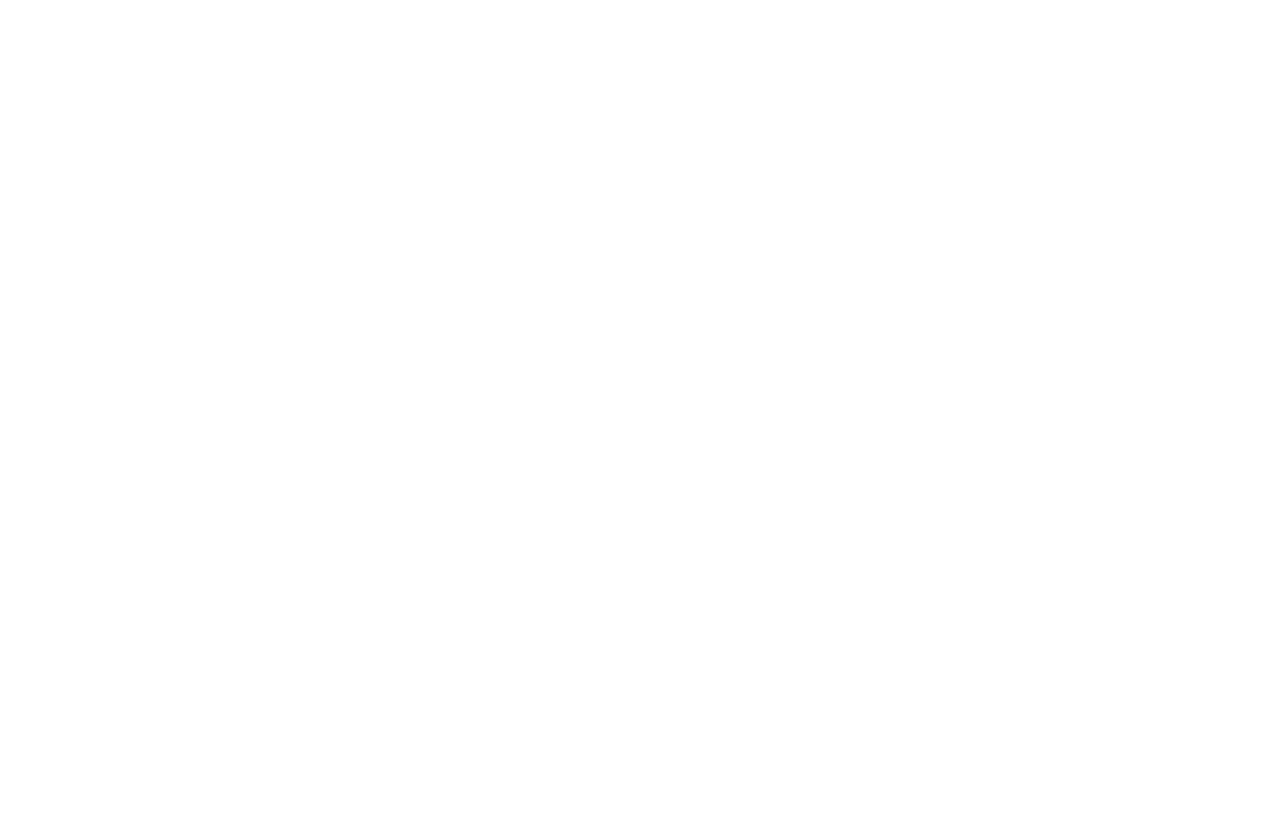
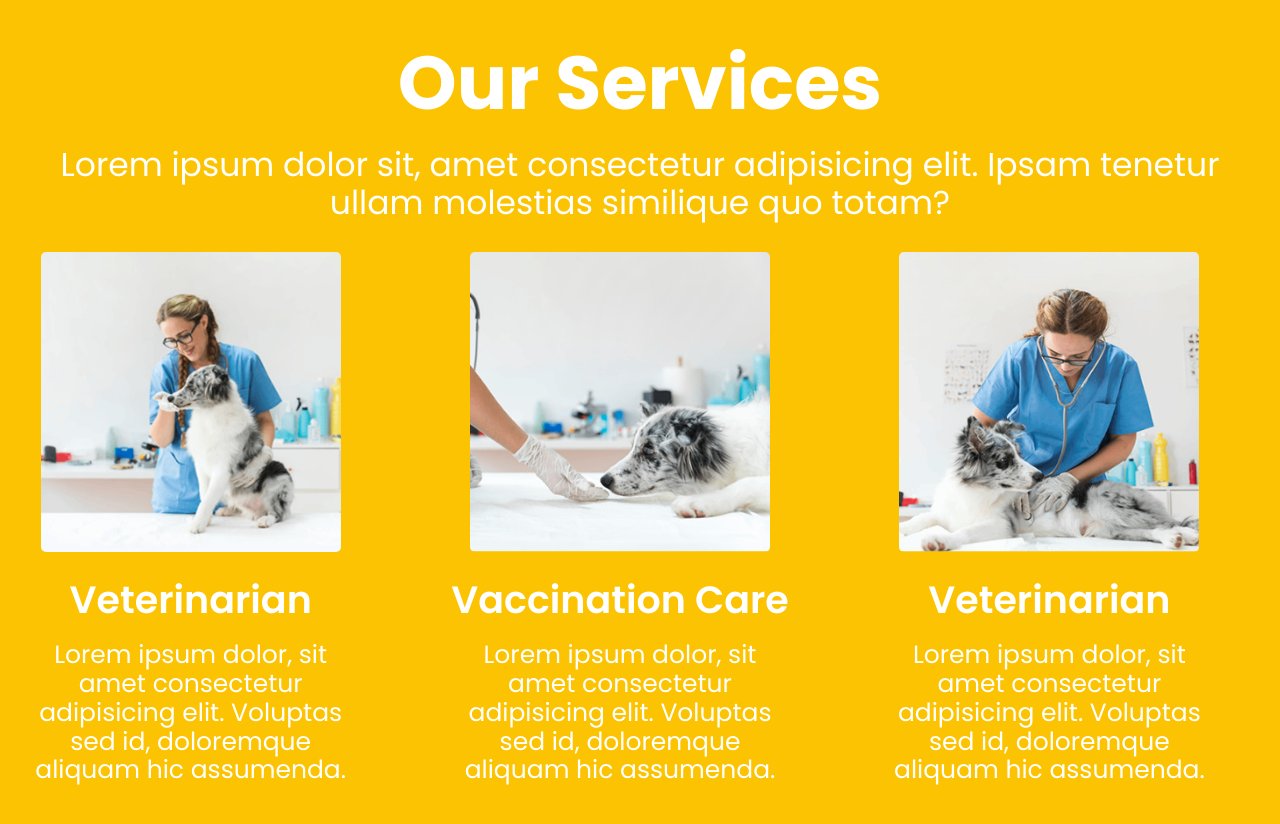
Before and after one commit to Ghani91/paw-Care, a plain HTML site: page index.html in a window 1280 px wide. Before the commit the page ends 800 px from the top, so only its background shows below. Drawn offline with Linux system fonts and the light colour scheme.

Commit message:
service section

```diff
--- a/css/styles.css
+++ b/css/styles.css
@@ -54,7 +54,7 @@ a {
 
 .grid {
   display: grid;
-  gap: 8rem 0rem;
+  gap: 4rem 0rem;
 }
 
 @media screen and (min-width: 768px) {
@@ -66,9 +66,16 @@ a {
     gap: 0 4rem;
   }
 }
-.grid--1x2 {
-  grid-template-columns: repeat(2 1fr);
+@media screen and (min-width: 768px) {
+  .grid--1x3 {
+    grid-template-columns: repeat(3, 1fr);
+    justify-content: center;
+    align-items: center;
+    justify-items: center;
+    gap: 0 4rem;
+  }
 }
+
 /* components section */
 
 /* button */
@@ -238,20 +245,21 @@ a {
 
 /* media card */
 .media-card {
+  align-items: center;
   color: #fff;
-  text-align: center;
-  background-color: var(--color-primary);
-  padding: 4rem;
+  justify-content: center;
   margin-right: 4rem;
   overflow: visible;
-  justify-content: center;
-  align-items: center;
   padding: 1rem 2rem;
+  padding: 1rem;
+  text-align: center;
+  /* max-width: 350px; */
 }
 .media-card__heading {
   font-size: 3.8rem;
   font-weight: 600;
   margin-bottom: 2rem;
+  white-space: nowrap;
 }
 .media-card__description {
   font-size: 25px;
@@ -262,7 +270,8 @@ a {
   border-radius: 5px;
   margin-bottom: 2rem;
   margin-top: 2rem;
-  width: 100%;
+  width: 300px;
+  height: 300px;
 }
 
 /* blogpost-card  */
@@ -356,3 +365,23 @@ a {
     height: 100vh;
   }
 }
+
+/* services section */
+.block-services {
+  background-color: var(--color-primary);
+  height: 100%;
+  align-content: center;
+  text-align: center;
+  color: #fff;
+  padding: 4rem 2rem;
+}
+
+.block-services__heading {
+  font-size: 7.5rem;
+  font-weight: 700;
+  margin-bottom: 2rem;
+}
+.block-services__description {
+  font-size: 3.3rem;
+  font-weight: 400;
+}
--- a/index.html
+++ b/index.html
@@ -13,5 +13,55 @@
     <link rel="stylesheet" href="css/styles.css" />
     <title>Paw-Care</title>
   </head>
-  <body></body>
+  <body>
+    <section class="block-services">
+      <div class="container">
+        <header class="block-services__header">
+          <h2 class="block-services__heading">Our Services</h2>
+          <p class="block-services__description">
+            Lorem ipsum dolor sit, amet consectetur adipisicing elit. Ipsam
+            tenetur ullam molestias similique quo totam?
+          </p>
+        </header>
+        <div class="block-services__content grid grid--1x3">
+          <article class="media-card">
+            <img
+              src="images/vetenarian-svc.png"
+              alt="a vaccinating dog"
+              class="media-card__image"
+            />
+            <h3 class="media-card__heading">Veterinarian</h3>
+            <p class="media-card__description">
+              Lorem ipsum dolor, sit amet consectetur adipisicing elit. Voluptas
+              sed id, doloremque aliquam hic assumenda.
+            </p>
+          </article>
+          <article class="media-card">
+            <img
+              src="images/vaccination-svc.png"
+              alt="a vaccinating dog"
+              class="media-card__image"
+            />
+            <h3 class="media-card__heading">Vaccination Care</h3>
+            <p class="media-card__description">
+              Lorem ipsum dolor, sit amet consectetur adipisicing elit. Voluptas
+              sed id, doloremque aliquam hic assumenda.
+            </p>
+          </article>
+          <article class="media-card">
+            <img
+              src="images/dental-care.png"
+              alt="a vaccinating dog"
+              class="media-card__image"
+            />
+            <h3 class="media-card__heading">Veterinarian</h3>
+            <p class="media-card__description">
+              Lorem ipsum dolor, sit amet consectetur adipisicing elit. Voluptas
+              sed id, doloremque aliquam hic assumenda.
+            </p>
+          </article>
+        </div>
+      </div>
+    </section>
+  </body>
 </html>
```
Also changed, not shown: sections/service-section.html (added, +49 -0 lines).
